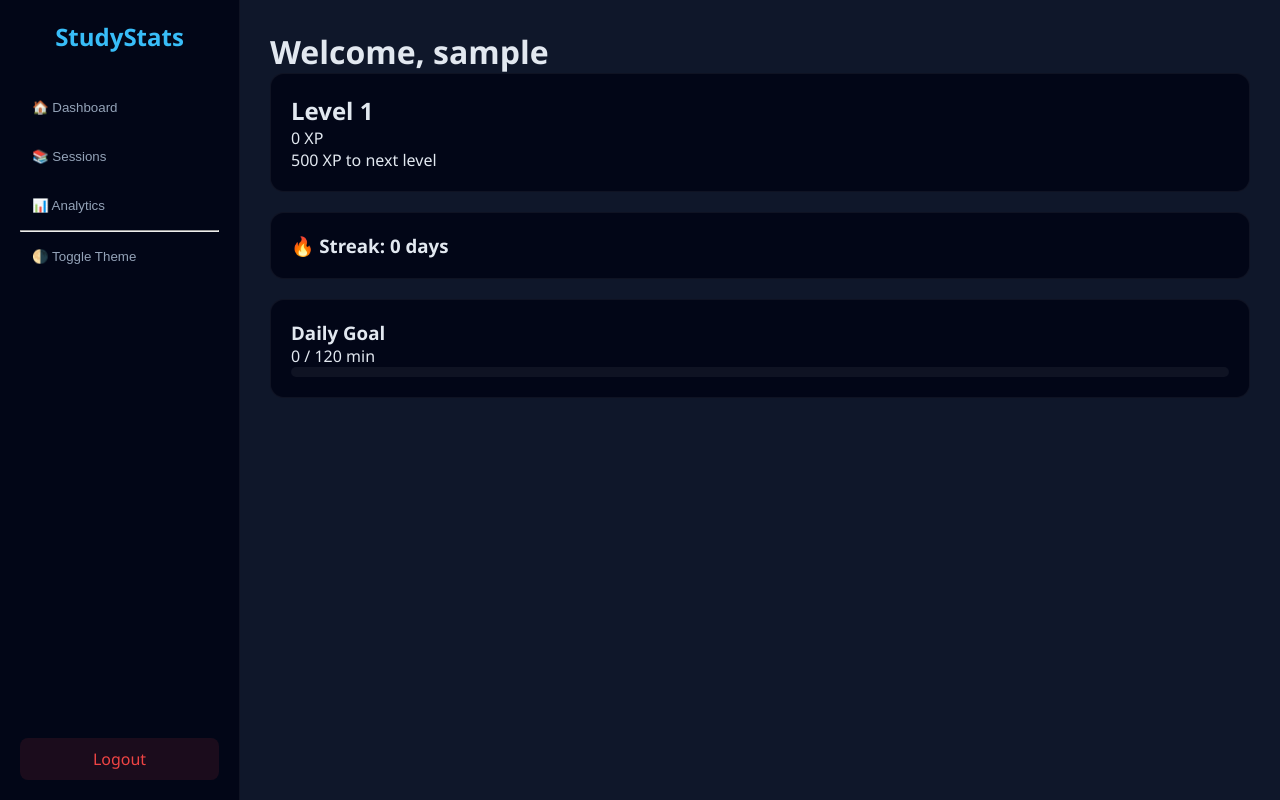
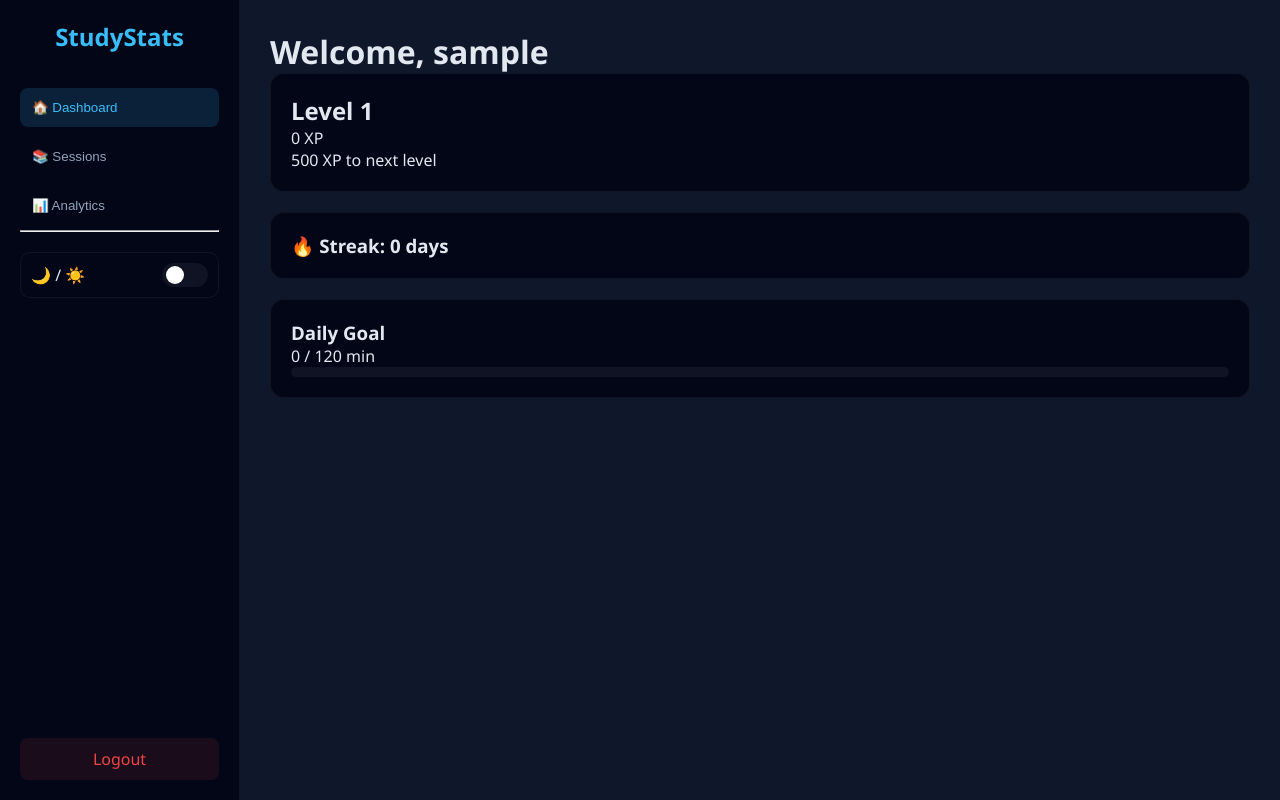
Before and after one commit to jibansnewlife-gif/Studystats, a Flask app: page / in a window 1280 px wide. Run offline with Flask 3, Linux system fonts and the light colour scheme; the visitor is signed in with stand-in values (Sample User, id 1).

Commit message:
Release v2.3.1: UI Overhaul addon

```diff
--- a/studystats/static/main.js
+++ b/studystats/static/main.js
@@ -2,6 +2,13 @@
 function showSection(id) {
     document.querySelectorAll(".section").forEach(s => s.style.display = "none");
     document.getElementById(id).style.display = "block";
+
+    // Highlight active sidebar button
+    document.querySelectorAll(".sidebar button").forEach(btn => {
+        btn.classList.remove("active");
+    });
+
+    document.querySelector(`[onclick="showSection('${id}')"]`)?.classList.add("active");
 }
 
 document.addEventListener("DOMContentLoaded", () => {
@@ -19,7 +26,9 @@ document.addEventListener("DOMContentLoaded", () => {
                 labels: dates,
                 datasets: [{
                     label: "Minutes Studied",
-                    data: minutes
+                    data: minutes,
+                    backgroundColor: getComputedStyle(document.documentElement)
+                    .getPropertyValue('--accent')
                 }]
             }
         });
--- a/studystats/static/static.css
+++ b/studystats/static/static.css
@@ -164,3 +164,81 @@ td {
 body, .card, .sidebar {
     transition: 0.3s;
 }
+
+/* ===== PREMIUM EXTRAS ===== */
+
+/* Sidebar active state */
+.sidebar button.active {
+    background: rgba(56,189,248,0.15);
+    color: var(--accent);
+}
+
+/* Toggle switch */
+.theme-toggle {
+    margin-top: 20px;
+    display: flex;
+    align-items: center;
+    justify-content: space-between;
+    padding: 10px;
+    background: var(--card);
+    border-radius: 10px;
+    border: 1px solid var(--border);
+}
+
+.switch {
+    position: relative;
+    width: 46px;
+    height: 24px;
+    background: var(--border);
+    border-radius: 20px;
+    cursor: pointer;
+    transition: 0.3s;
+}
+
+.switch::after {
+    content: "";
+    position: absolute;
+    width: 18px;
+    height: 18px;
+    background: white;
+    border-radius: 50%;
+    top: 3px;
+    left: 4px;
+    transition: 0.3s;
+}
+
+/* Move knob when light mode */
+[data-theme="light"] .switch::after {
+    transform: translateX(22px);
+}
+
+/* Card grid */
+.card-grid {
+    display: grid;
+    grid-template-columns: repeat(auto-fit, minmax(220px, 1fr));
+    gap: 20px;
+}
+
+/* Smooth hover */
+.card:hover {
+    box-shadow: 0 10px 30px rgba(0,0,0,0.3);
+}
+
+/* Mobile responsive */
+@media (max-width: 768px) {
+    .app {
+        flex-direction: column;
+    }
+
+    .sidebar {
+        width: 100%;
+        height: auto;
+        flex-direction: row;
+        overflow-x: auto;
+    }
+
+    .sidebar button {
+        flex: 1;
+        text-align: center;
+    }
+}
--- a/studystats/templates/index.html
+++ b/studystats/templates/index.html
@@ -17,7 +17,10 @@
         <button onclick="showSection('analytics')">📊 Analytics</button>
 
         <hr>
-        <button onclick="toggleTheme()">🌗 Toggle Theme</button>
+        <div class="theme-toggle">
+    <span>🌙 / ☀️</span>
+    <div class="switch" onclick="toggleTheme()"></div>
+    </div>
         <a href="/logout" class="logout-btn">Logout</a>
     </div>
 
```
Also changed, not shown: README.md.
